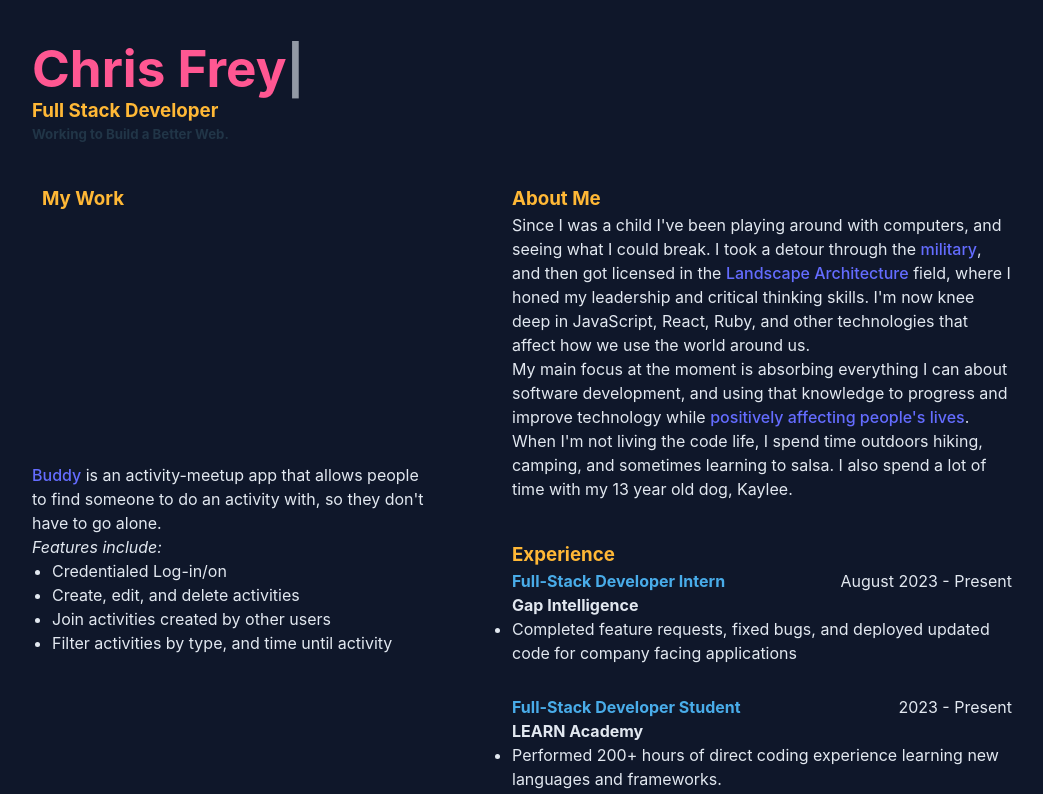
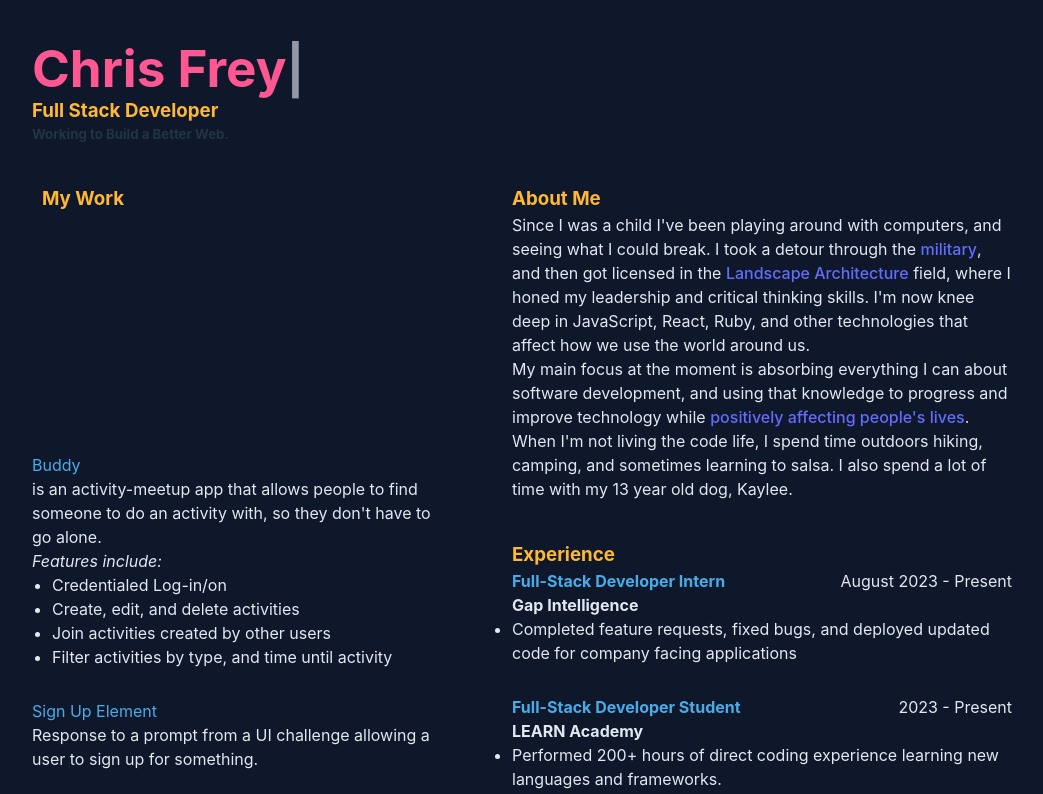
Before and after one commit to Chris-Frey/portfolio-v2, a React (Vite) app: page / in a window 1280 px wide. Shown: the top 794 px of the page, without its empty margins (108-1151 px from the left). Built offline with nearby package versions, Linux system fonts and the light colour scheme.

Commit message:
update to sidebar

```diff
--- a/src/Pages/Projects.jsx
+++ b/src/Pages/Projects.jsx
@@ -9,7 +9,9 @@ const Projects = props => {
       <h3 className='samples'>My Work</h3>
 
       <ProjectsModal />
-      <p className='app-description'><a className='word-highlight'>Buddy</a> is an activity-meetup app that allows people to find someone to do an activity with, so they don't have to go alone.
+      <p className='title'>Buddy </p>
+      <p>
+      is an activity-meetup app that allows people to find someone to do an activity with, so they don't have to go alone.
       <br/>
       <em>Features include:</em>
         <ul className='app-list'>
@@ -17,8 +19,13 @@ const Projects = props => {
           <li>Create, edit, and delete activities</li>
           <li>Join activities created by other users</li>
           <li>Filter activities by type, and time until activity</li>
+        </ul>
+      </p>
 
-        </ul>
+
+      <p className='title'>Sign Up Element</p>
+      <p>
+      Response to a prompt from a UI challenge allowing a user to sign up for something.
       </p>
     </div>
 
```
